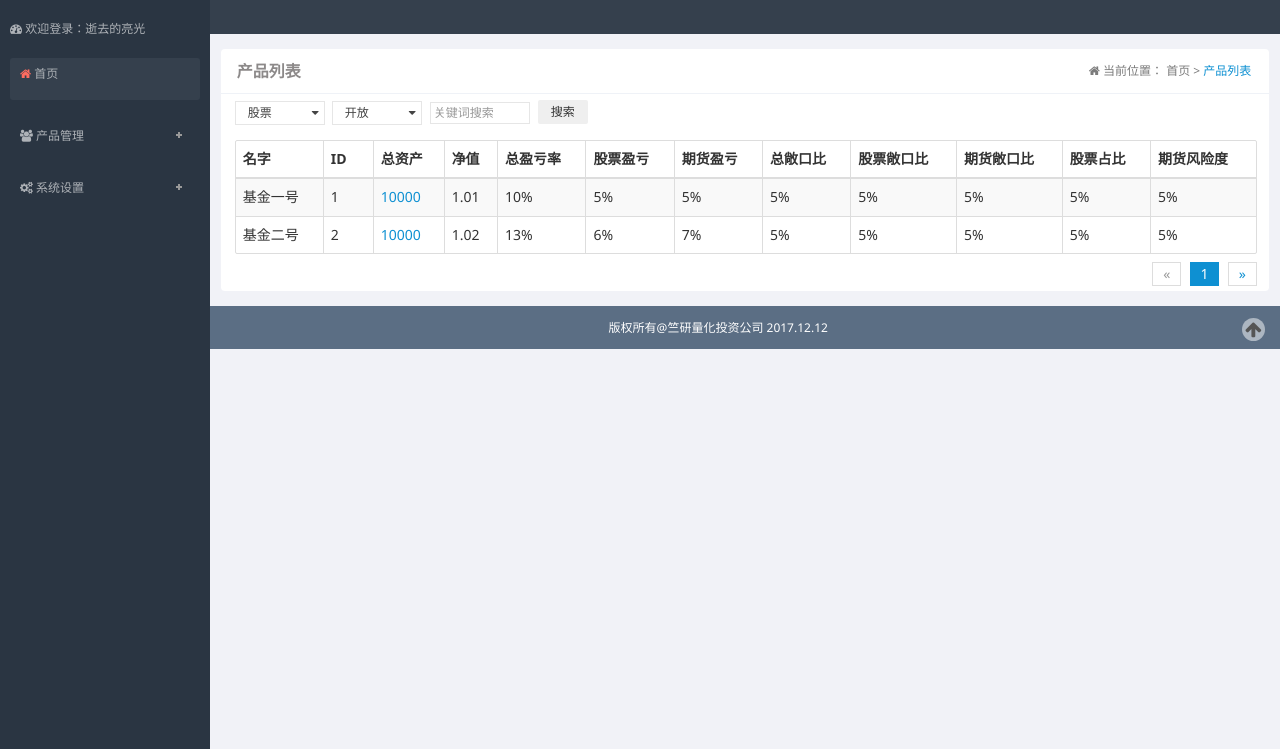
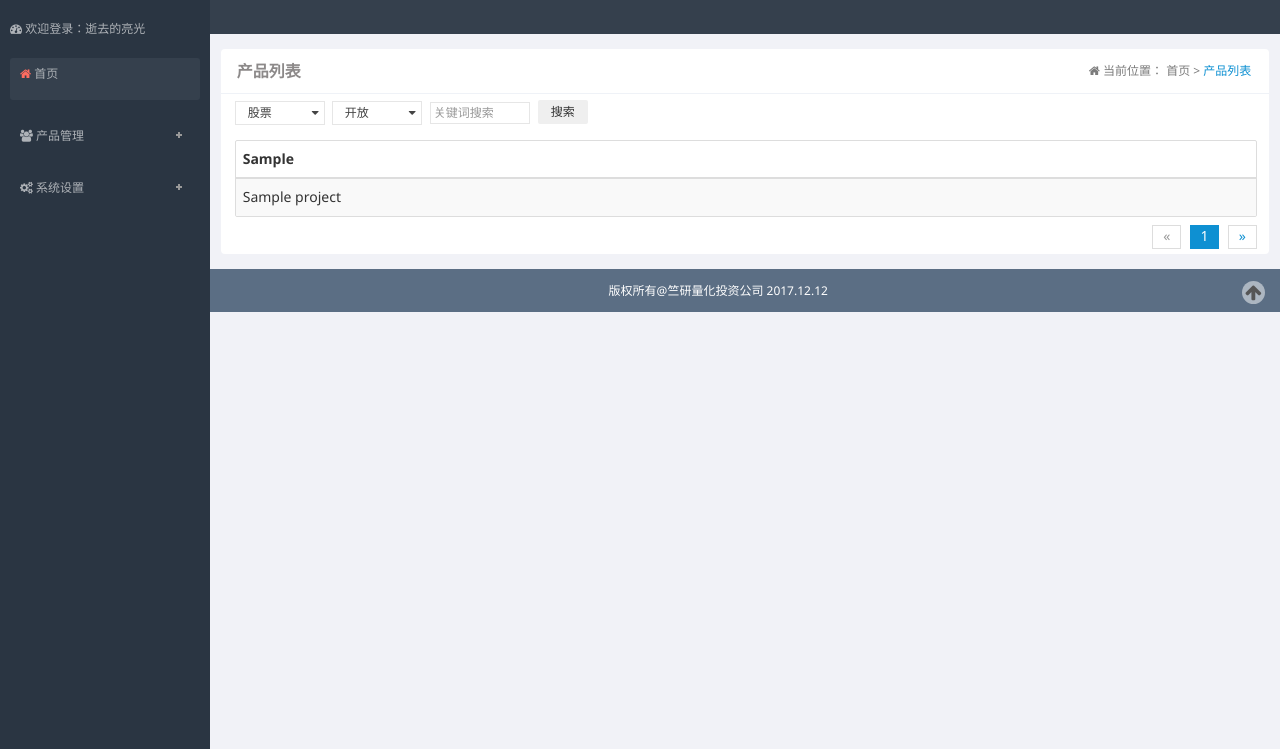
Before and after one commit to xuhshen/lhjy, a Django app: template template/product.html in a window 1280 px wide. Shown: the part 51-800 px from the top of the page. Run offline with Django 3.2, Linux system fonts and the light colour scheme; the template is opened without the code that fills it: most values are stand-ins (such as "Sample title", 1, 10 or a date in 2020).

Commit message:
add product

```diff
--- a/template/product.html
+++ b/template/product.html
@@ -57,52 +57,21 @@
 
     <form class="am-form am-g">
           <table width="100%" class="am-table am-table-bordered am-table-radius am-table-striped">
-
             <thead>
               <tr class="">
-                <th class="table-title">名字</th>
-                <th class="table-id">ID</th>
-                <th class="table-title">总资产</th>
-                <th class="table-type">净值</th>
-                <th class="table-type">总盈亏率</th>
-                <th class="table-type">股票盈亏</th>
-                <th class="table-type">期货盈亏</th>
-                <th class="table-type">总敞口比</th>
-                <th class="table-type">股票敞口比</th>
-                <th class="table-type">期货敞口比</th>
-                <th class="table-type">股票占比</th>
-                <th class="table-type">期货风险度</th>
+              {% for i in fd %}
+                <th class="table-title">{{i}}</th>
+              {% endfor %}
               </tr>
             </thead>
-            <tbody>
-              <tr>
-                <td>基金一号</td>
-                <td>1</td>
-                <td><a href="#">10000</a></td>
-                <td>1.01</td>
-                <td>10%</td>
-                <td>5%</td>
-                <td>5%</td>
-                <td>5%</td>
-                <td>5%</td>
-                <td>5%</td>
-                <td>5%</td>
-                <td>5%</td>
-              </tr>
-              <tr>
-                <td>基金二号</td>
-                <td>2</td>
-                <td><a href="#">10000</a></td>
-                <td>1.02</td>
-                <td>13%</td>
-                <td>6%</td>
-                <td>7%</td>
-                <td>5%</td>
-                <td>5%</td>
-                <td>5%</td>
-                <td>5%</td>
-                <td>5%</td>
-              </tr>
+         <tbody>
+            {% for project in data.values %}
+	            <tr>
+	               {% for v in project.values %}
+	                 <td>{{v}}</td>
+	               {% endfor %}
+	             </tr>
+            {% endfor %}
             </tbody>
           </table>
 
```
Also changed, not shown: dashboard/views.py (+35 -25 lines).
